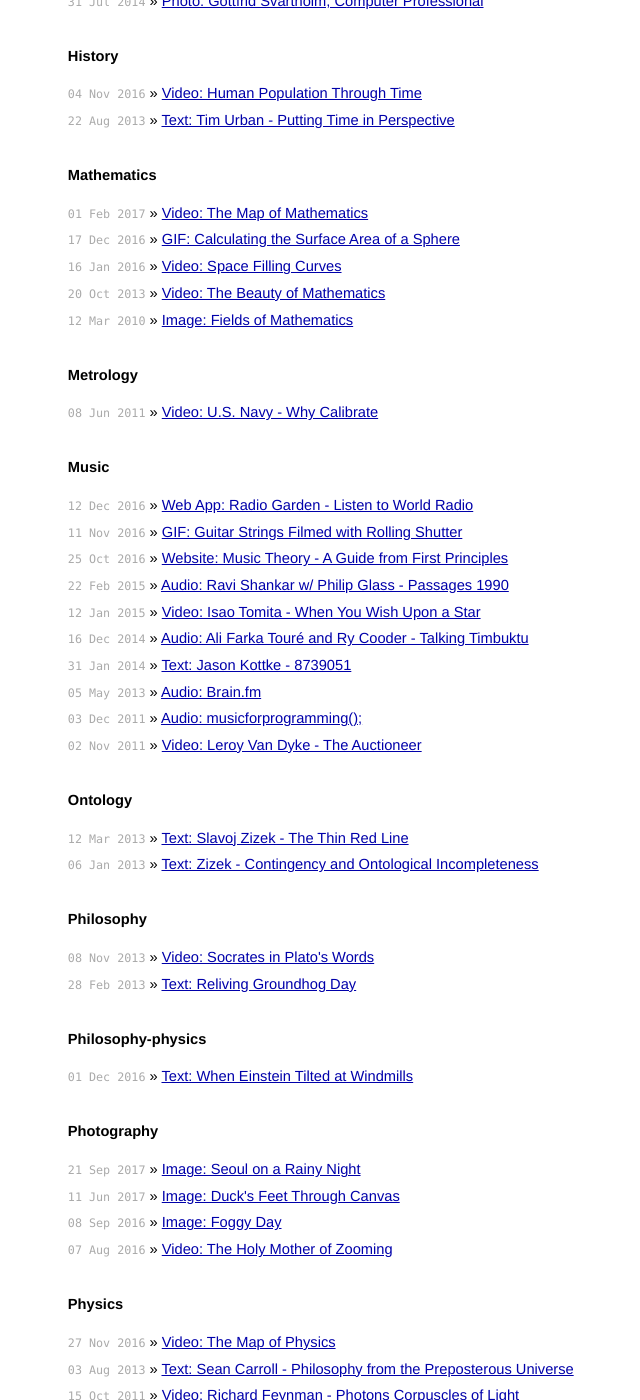
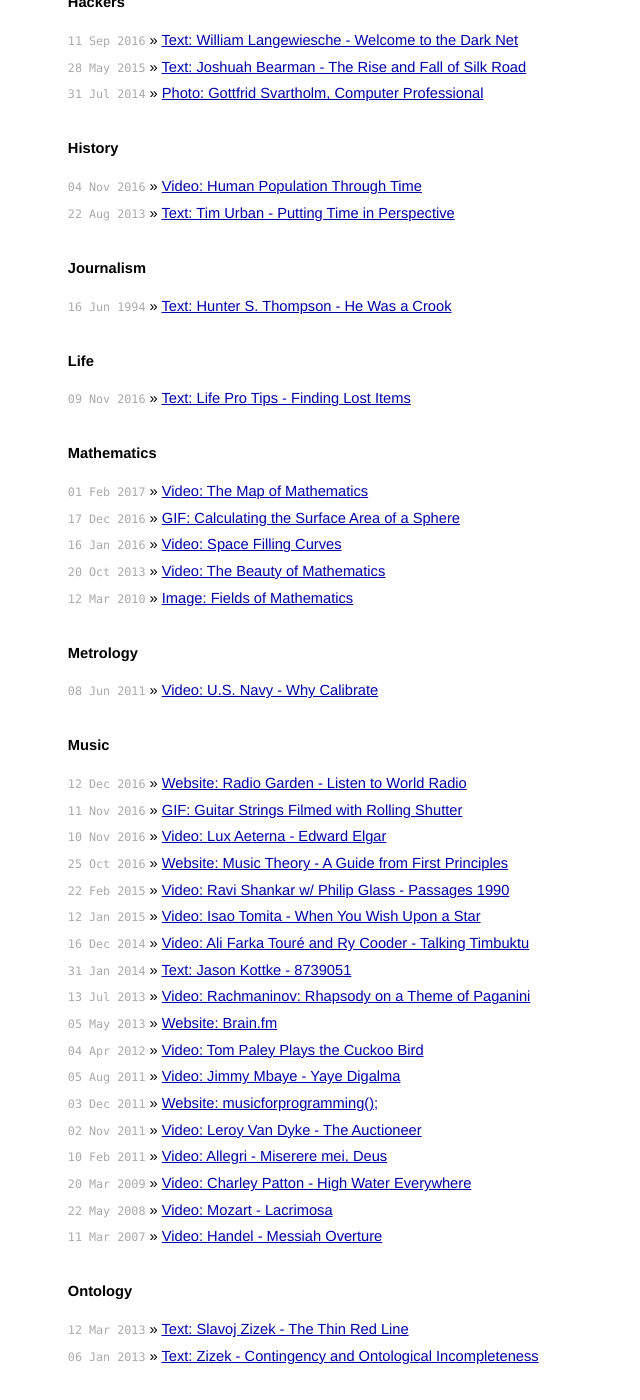
Before and after one commit to domainsofapp/domainsofapp.github.io, a Jekyll site: the page built from index.html, in a window 1280 px wide and 1400 px high, scrolled down 2174 px. Shown: the whole window, without its empty margins (264-904 px from the left). Built offline with Jekyll 4.4.1, drawn with Linux system fonts in a browser that asks for light colours; some of the changed text lies outside the part shown.

Commit message:
More links

```diff
--- a/index.html
+++ b/index.html
@@ -28,6 +28,16 @@
 <ul class="posts">
 <li><span>13 Mar 2017</span> &raquo; <a href="https://www.youtube.com/watch?v=Wz4igVjNGq4/">Video: Cell Division Time Lapse</a></li>
 <li><span>08 Sep 2016</span> &raquo; <a href="https://www.youtube.com/watch?v=I6Pl9Lg_m-4/">Video: Evolution of Ciprofloxacin Resistance in E. Coli</a></li>
+</ul>
+
+<h1>Climate</h1>
+<ul class="posts">
+<li><span>17 Nov 2014</span> &raquo; <a href="https://www.youtube.com/watch?v=x1SgmFa0r04/">Video: NASA - A Year in the Life of Earth's CO2</a></li>
+</ul>
+
+<h1>Clips</h1>
+<ul class="posts">
+<li><span>29 Apr 2010</span> &raquo; <a href="https://www.youtube.com/watch?v=MsuH1msEkvM/">Video: There was a Fire Fight!</a></li>
 </ul>
 
 <h1>Cognition</h1>
@@ -84,11 +94,6 @@
 <li><span>05 Feb 2013</span> &raquo; <a href="http://www.pbs.org/video/american-experience-silicon-valley/">Video: PBS American Experience - Silicon Valley</a></li>
 </ul>
 
-<h1>Film Clips</h1>
-<ul class="posts">
-<li><span>29 Apr 2010</span> &raquo; <a href="https://www.youtube.com/watch?v=MsuH1msEkvM/">Video: There was a Fire Fight!</a></li>
-</ul>
-
 <h1>GIFs</h1>
 <ul class="posts">
 <li><span>23 Jul 2017</span> &raquo; <a href="https://i.imgur.com/vYhwQOv.gifv/">GIF: Neat Little Rows</a></li>
@@ -109,6 +114,16 @@
 <li><span>22 Aug 2013</span> &raquo; <a href="http://waitbutwhy.com/2013/08/putting-time-in-perspective.html/">Text: Tim Urban - Putting Time in Perspective</a></li>
 </ul>
 
+<h1>Journalism</h1>
+<ul class="posts">
+<li><span>16 Jun 1994</span> &raquo; <a href="https://www.theatlantic.com/magazine/archive/1994/07/he-was-a-crook/308699/">Text: Hunter S. Thompson - He Was a Crook</a></li>
+</ul>
+
+<h1>Life</h1>
+<ul class="posts">
+<li><span>09 Nov 2016</span> &raquo; <a href="https://www.reddit.com/r/LifeProTips/comments/5bzrsa/lpt_when_you_find_something_that_you_lost_put_it/">Text: Life Pro Tips - Finding Lost Items</a></li>
+</ul>
+
 <h1>Mathematics</h1>
 <ul class="posts">
 <li><span>01 Feb 2017</span> &raquo; <a href="https://www.youtube.com/watch?v=OmJ-4B-mS-Y/">Video: The Map of Mathematics</a></li>
@@ -125,16 +140,24 @@
 
 <h1>Music</h1>
 <ul class="posts">
-<li><span>12 Dec 2016</span> &raquo; <a href="http://radio.garden/">Web App: Radio Garden - Listen to World Radio</a></li>
+<li><span>12 Dec 2016</span> &raquo; <a href="http://radio.garden/">Website: Radio Garden - Listen to World Radio</a></li>
 <li><span>11 Nov 2016</span> &raquo; <a href="https://imgur.com/RNVZm5b/">GIF: Guitar Strings Filmed with Rolling Shutter</a></li>
+<li><span>10 Nov 2016</span> &raquo; <a href="https://www.youtube.com/watch?v=IwdeqVmXlHk/">Video: Lux Aeterna - Edward Elgar</a></li>
 <li><span>25 Oct 2016</span> &raquo; <a href="http://www.lightnote.co/">Website: Music Theory - A Guide from First Principles</a></li>
-<li><span>22 Feb 2015</span> &raquo; <a href="https://www.youtube.com/watch?v=HYaJqrDpmAE/">Audio: Ravi Shankar w/ Philip Glass - Passages 1990</a></li>
+<li><span>22 Feb 2015</span> &raquo; <a href="https://www.youtube.com/watch?v=HYaJqrDpmAE/">Video: Ravi Shankar w/ Philip Glass - Passages 1990</a></li>
 <li><span>12 Jan 2015</span> &raquo; <a href="https://www.youtube.com/watch?v=hxPyZMC1a4Q/">Video: Isao Tomita - When You Wish Upon a Star</a></li>
-<li><span>16 Dec 2014</span> &raquo; <a href="https://www.youtube.com/watch?v=g0iaTsSHuWY/">Audio: Ali Farka Touré and Ry Cooder - Talking Timbuktu</a></li>
+<li><span>16 Dec 2014</span> &raquo; <a href="https://www.youtube.com/watch?v=g0iaTsSHuWY/">Video: Ali Farka Touré and Ry Cooder - Talking Timbuktu</a></li>
 <li><span>31 Jan 2014</span> &raquo; <a href="https://gist.github.com/jkottke/8739051/">Text: Jason Kottke - 8739051</a></li>
-<li><span>05 May 2013</span> &raquo; <a href="https://www.brain.fm/">Audio: Brain.fm</a></li>
-<li><span>03 Dec 2011</span> &raquo; <a href="http://musicforprogramming.net/">Audio: musicforprogramming();</a></li>
+<li><span>13 Jul 2013</span> &raquo; <a href="https://www.youtube.com/watch?v=c33q87s03h4/">Video: Rachmaninov: Rhapsody on a Theme of Paganini</a></li>
+<li><span>05 May 2013</span> &raquo; <a href="https://www.brain.fm/">Website: Brain.fm</a></li>
+<li><span>04 Apr 2012</span> &raquo; <a href="https://www.youtube.com/watch?v=hZMkma5fm3s/">Video: Tom Paley Plays the Cuckoo Bird</a></li>
+<li><span>05 Aug 2011</span> &raquo; <a href="https://www.youtube.com/watch?v=_iwtJwyMzGc/">Video: Jimmy Mbaye - Yaye Digalma</a></li>
+<li><span>03 Dec 2011</span> &raquo; <a href="http://musicforprogramming.net/">Website: musicforprogramming();</a></li>
 <li><span>02 Nov 2011</span> &raquo; <a href="https://www.youtube.com/watch?v=WaVTxiPBJgM/">Video: Leroy Van Dyke - The Auctioneer</a></li>
+<li><span>10 Feb 2011</span> &raquo; <a href="https://www.youtube.com/watch?v=36Y_ztEW1NE/">Video: Allegri - Miserere mei, Deus</a></li>
+<li><span>20 Mar 2009</span> &raquo; <a href="https://www.youtube.com/watch?v=72oQy_M7h4Q/">Video: Charley Patton - High Water Everywhere</a></li>
+<li><span>22 May 2008</span> &raquo; <a href="https://www.youtube.com/watch?v=k1-TrAvp_xs/">Video: Mozart - Lacrimosa</a></li>
+<li><span>11 Mar 2007</span> &raquo; <a href="https://www.youtube.com/watch?v=bnK8V3BZNeM/">Video: Handel - Messiah Overture</a></li>
 </ul>
 
 <h1>Ontology</h1>
@@ -214,8 +237,10 @@
 <li><span>12 May 2014</span> &raquo; <a href="https://www.youtube.com/watch?v=uAJOWnv1uOY/">Video: Cattle Auctioneer Lays Down the Beat</a></li>
 <li><span>12 Apr 2014</span> &raquo; <a href="https://www.youtube.com/watch?v=1IAXrxlDK6c/">Video: The Futility of Existence</a></li>
 <li><span>24 Apr 2012</span> &raquo; <a href="https://www.youtube.com/watch?v=711bZ_pLusQ/">Video: Slinky on a Treadmill</a></li>
+<li><span>13 Apr 2012</span> &raquo; <a href="https://www.youtube.com/watch?v=e59guruVL4o/">Video: Dalek Relaxation Tape</a></li>
 <li><span>14 Feb 2012</span> &raquo; <a href="https://www.youtube.com/user/willunicycleforfood/videos/">Video: Exurb1a - Existence is Terrifying</a></li>
 <li><span>08 Apr 2010</span> &raquo; <a href="https://www.youtube.com/user/dominicwalliman/videos/">Video: Dominic Walliman - Domain of Science</a></li>
+<li><span>14 Aug 2009</span> &raquo; <a href="https://www.youtube.com/watch?v=jNVPalNZD_I/">Video: Radiolab - Moments</a></li>
 </ul>
 
 </ul>
```
